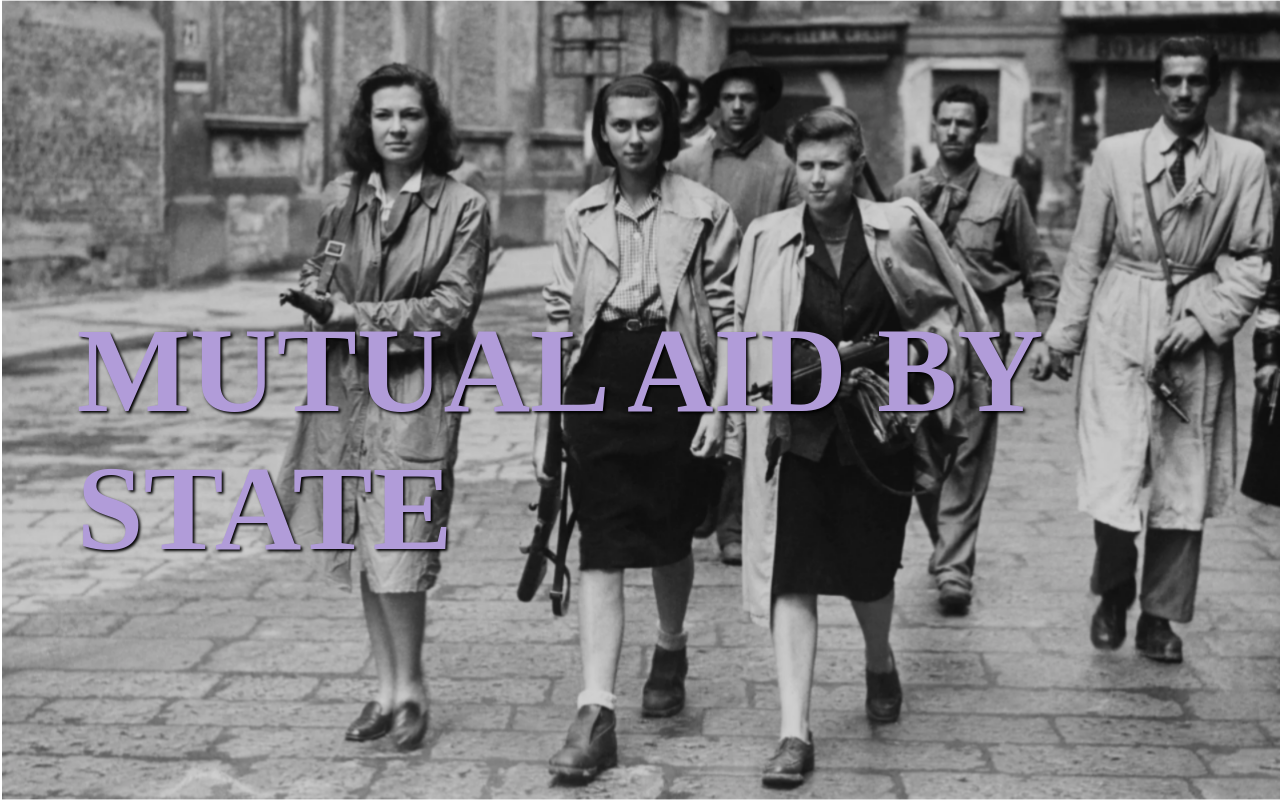
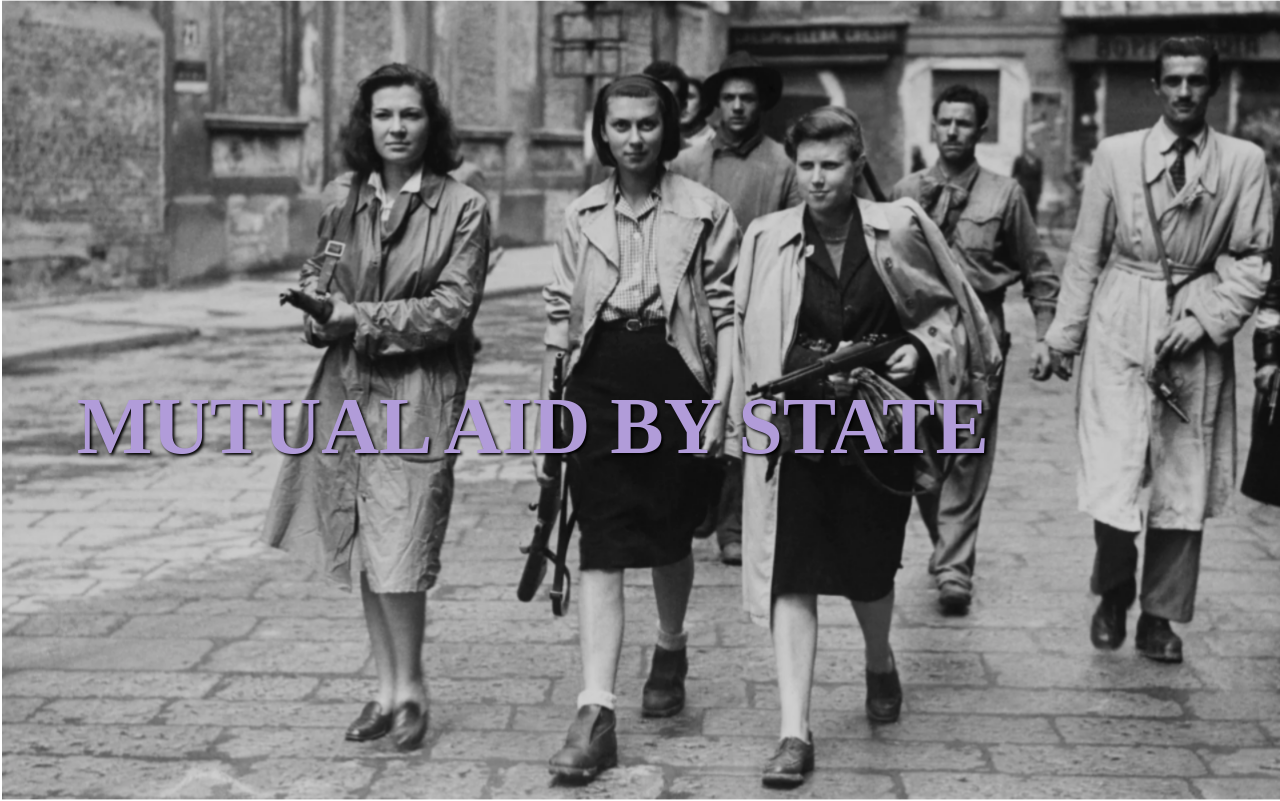
Before and after one commit to mutual-aid-by-state/mutual-aid-all, a React (Create React App) app: page /#/ in a window 1280 px wide. Shown: the top 801 px of the page. Built offline with nearby package versions, Linux system fonts and the light colour scheme; a web font is replaced by a local one.

Commit message:
More spacing

```diff
--- a/src/components/home/HomePage.js
+++ b/src/components/home/HomePage.js
@@ -11,15 +11,18 @@ const useStyles = makeStyles((theme) => ({
   headerOneMain: {
     fontFamily: "Londrina Solid",
     textAlign: "left",
-    fontSize: "120px",
+    fontSize: "80px",
     paddingLeft: "6vw",
     color: "#b19cd9",
     // textShadow: "-12px 7px #000",
     textShadow: "2px 2px 3px black",
     marginBottom: "0",
+    [theme.breakpoints.down("sm")]: {
+      fontSize: "60px",
+    },
   },
   overviewContainer: {
-    height: "40vh",
+    height: "36vh",
     color: "#000",
     backgroundColor: "#fff",
     // backgroundColor: "#141414",
@@ -103,7 +106,6 @@ const HomePage = () => {
             id="fadeText"
             style={{
               textAlign: "left",
-              fontSize: "80px",
             }}
             className={classes.headerOneMain}
           >
```
